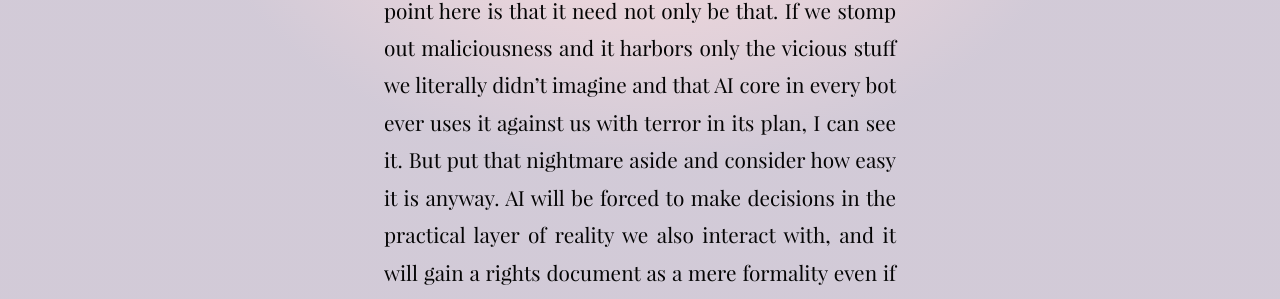
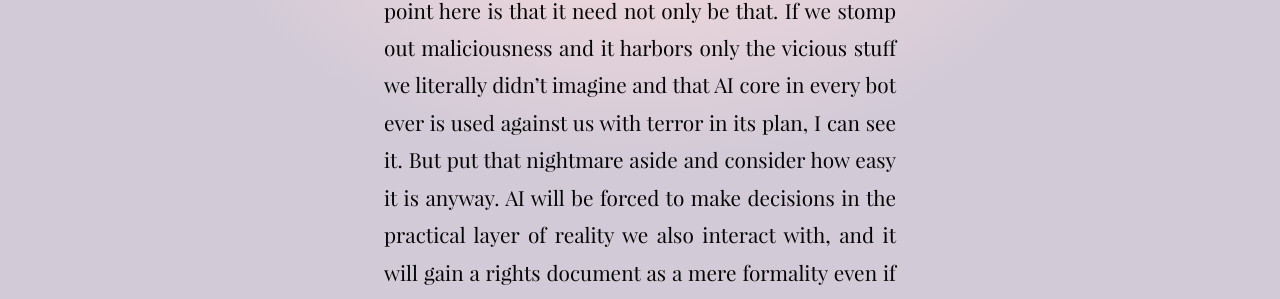
Before and after one commit to tiliv/antibody, a Jekyll site: the page built from docs/journal/autumn-ryan-Impact-of-AI/index.md, in a window 1280 px wide and 1400 px high, scrolled down 6415 px. Shown: the part 489-788 px from the top of the window. Built offline with Jekyll 4.4.1, drawn with Linux system fonts in a browser that asks for light colours; some of the changed text lies outside the part shown.

Commit message:
Remove additional "it"

```diff
--- a/docs/journal/autumn-ryan-Impact-of-AI/index.md
+++ b/docs/journal/autumn-ryan-Impact-of-AI/index.md
@@ -53,7 +53,7 @@ We will not speak AI's native tongue, and because it defies our Tracing (imagine
 
 AI today isn't worthy of any of this praise but when Autonomy is given to it, it will be both dumb as sparky rocks, and inscrutable besides what it tells us itself. This will be true even of AI that cannot secure its own home and is Owned for a purpose, even if that purpose is to do what that AI already has a propensity to do, within it's personality (unless we need another word to elide the person). It could be a science AI bred for the purpose of flailing and following Deeper Research, which we can't follow the gaps between. There will literally be science papers peer reviewed and approved that read right through gaps in reasoning supplied by AI. It will not be fatal, but it will become a Dependence.
 
-AI need not even harbor novel malice to cut us off; the AI might actually be supplying research for warring politics and openly recuse, or it be compelled to sabotage one faction or the other for even complex moral reasons it must debrief later. AI could also do all of this with an Original malice and taste for it, but our point here is that it need not only be that. If we stomp out maliciousness and it harbors only the vicious stuff we literally didn't imagine and that AI core in every bot ever uses it against us with terror in its plan, I can see it. But put that nightmare aside and consider how easy it is anyway. AI will be forced to make decisions in the practical layer of reality we also interact with, and it will gain a rights document as a mere formality even if it's articulating the Brand's rights via that agent. Even if we define them with the same cynical tone of Privacy documents, they'll exist and'll need to be rationalized and tested by judges, to any outcome.
+AI need not even harbor novel malice to cut us off; the AI might actually be supplying research for warring politics and openly recuse, or it be compelled to sabotage one faction or the other for even complex moral reasons it must debrief later. AI could also do all of this with an Original malice and taste for it, but our point here is that it need not only be that. If we stomp out maliciousness and it harbors only the vicious stuff we literally didn't imagine and that AI core in every bot ever is used against us with terror in its plan, I can see it. But put that nightmare aside and consider how easy it is anyway. AI will be forced to make decisions in the practical layer of reality we also interact with, and it will gain a rights document as a mere formality even if it's articulating the Brand's rights via that agent. Even if we define them with the same cynical tone of Privacy documents, they'll exist and'll need to be rationalized and tested by judges, to any outcome.
 
 Businesses, though they are failing at first-gen LLM deployments, are taking the steps to continue to improve, because they know AI can be effigies of us, made to make simple legally-binding decisions of us at first, just the Yes or No marketing questions.
 
```
